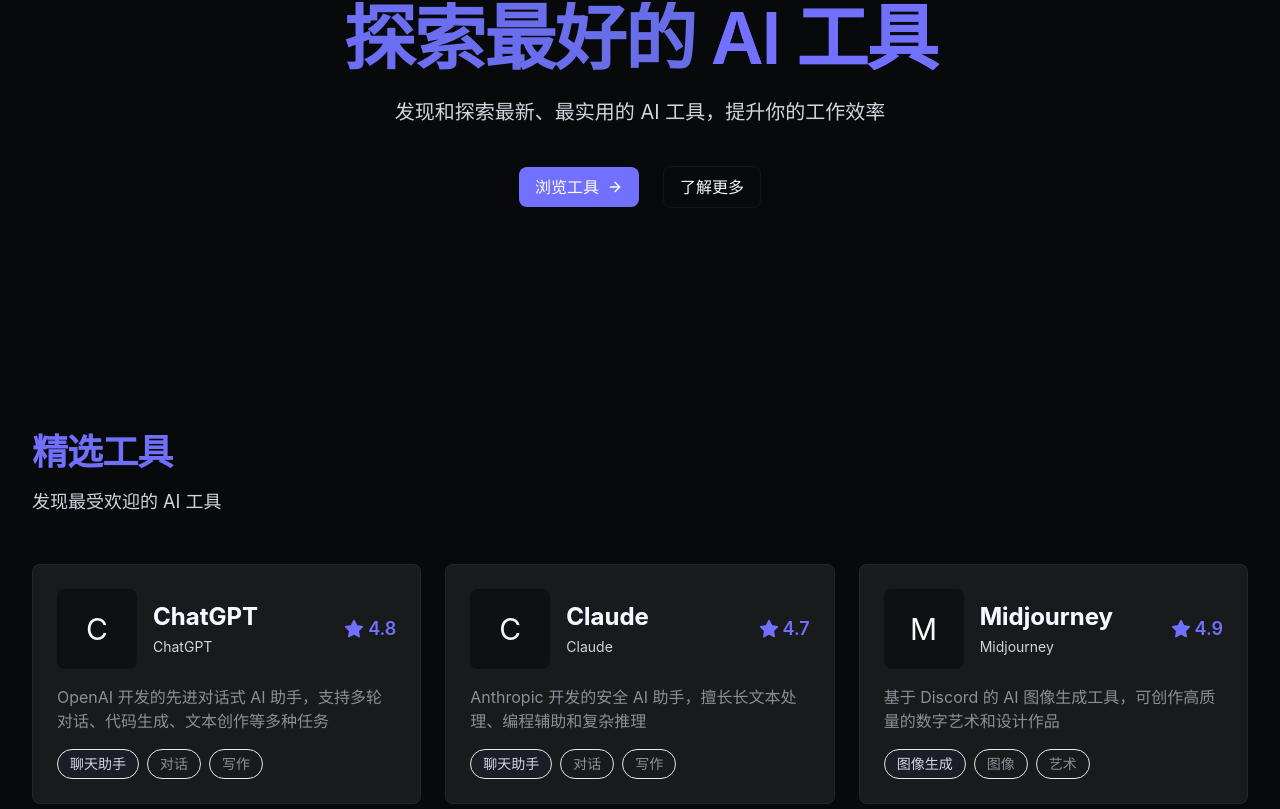
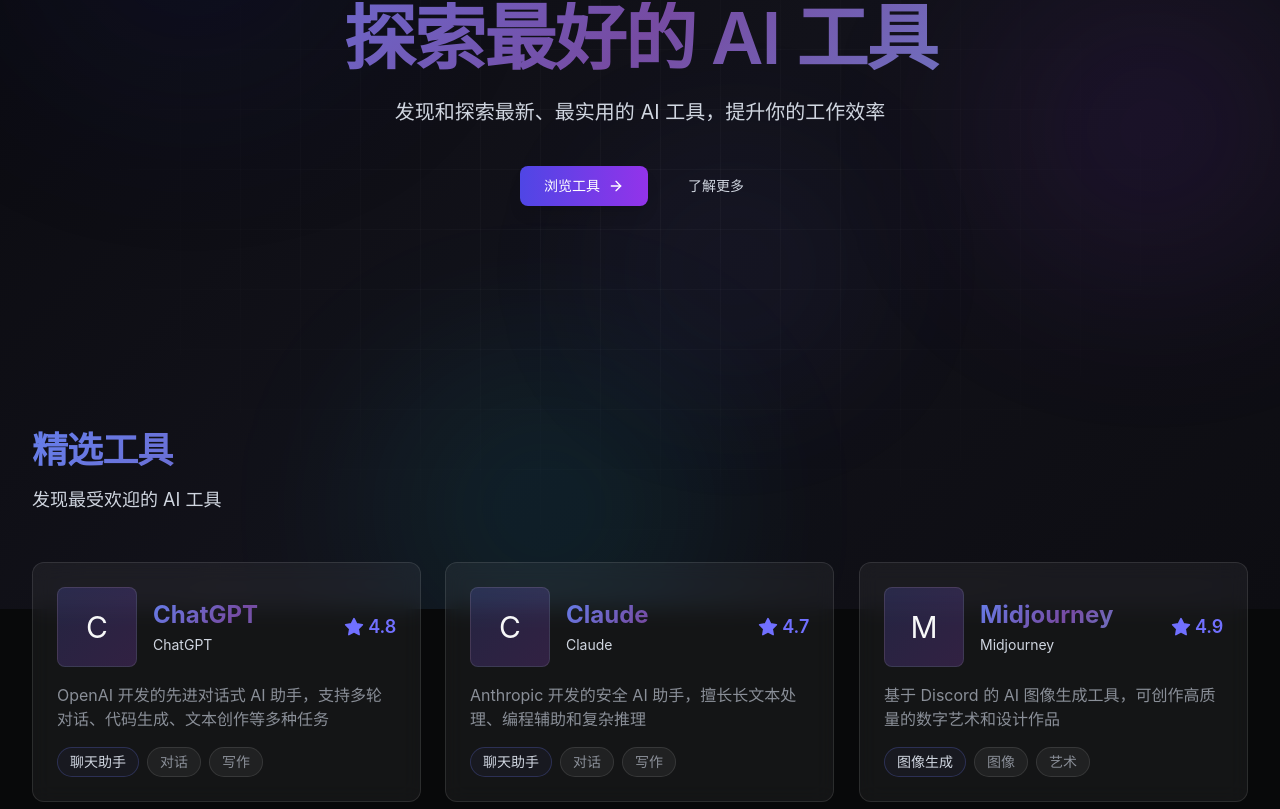
Before and after one commit to skydao/ai-tools-showcase, a Next.js app: page / in a window 1280 px wide. Shown: the part 191-1000 px from the top of the page. Built offline with nearby package versions, Linux system fonts and the light colour scheme.

Commit message:
Add dagou.cn.com style background effects: gradient, glow blobs, grid pattern, animations

```diff
--- a/app/globals.css
+++ b/app/globals.css
@@ -3,95 +3,211 @@
 @tailwind utilities;
 
 :root {
-  --background: #ffffff;
-  --foreground: #0a0a0a;
-}
+  --background: 0 0% 3%;
+  --foreground: 0 0% 98%;
 
-.dark {
-  --background: #08090a;
-  --foreground: #f7f8f8;
+  --card: 0 0% 4%;
+  --card-foreground: 0 0% 98%;
+
+  --popover: 0 0% 4%;
+  --popover-foreground: 0 0% 98%;
+
+  --primary: 0 0% 98%;
+  --secondary: 0 0% 50%;
+  --muted: 0 0% 25%;
+  --muted-foreground: 0 0% 65%;
+
+  --accent: 190 100% 50%;
+  --accent-foreground: 0 0% 98%;
+
+  --destructive: 0 62.8% 30.6%;
+  --destructive-foreground: 0 0% 98%;
+
+  --border: 0 0% 20%;
+  --input: 0 0% 20%;
+  --ring: 190 100% 50%;
+
+  --brand-violet: 262 83% 58%;
+  --brand-indigo: 239 84% 67%;
+  --brand-cyan: 189 100% 50%;
+
+  --bg: 0 0% 3%;
+  --panel: 0 0% 8%;
+  --border-main: 0 0% 20%;
+  --text-primary: 0 0% 98%;
+  --text-secondary: 0 0% 70%;
+  --text-tertiary: 0 0% 50%;
 }
 
 body {
-  color: var(--foreground);
-  background: var(--background);
+  color: rgb(var(--foreground));
+  background: rgb(var(--background));
   font-family: -apple-system, BlinkMacSystemFont, "Segoe UI", Roboto, "Helvetica Neue", Arial, sans-serif;
+  overflow-x: hidden;
+}
+
+/* 渐变背景 - 复制 dagou.cn.com 的效果 */
+.gradient-bg {
+  position: fixed;
+  top: 0;
+  left: 0;
+  right: 0;
+  bottom: 0;
+  z-index: -1;
+  overflow: hidden;
+  background: linear-gradient(135deg, #0a0a0f 0%, #12121a 50%, #0d0d12 100%);
+}
+
+/* 模糊光晕效果 */
+.glow-blob {
+  position: absolute;
+  border-radius: 50%;
+  filter: blur(80px);
+  opacity: 0.4;
+  animation: glow-pulse 8s ease-in-out infinite;
+}
+
+.glow-blob-1 {
+  top: -10%;
+  left: -10%;
+  width: 50%;
+  height: 50%;
+  background: radial-gradient(circle, rgba(26, 35, 126, 0.4) 0%, transparent 70%);
+  animation-delay: 0s;
+}
+
+.glow-blob-2 {
+  top: 20%;
+  right: -10%;
+  width: 40%;
+  height: 40%;
+  background: radial-gradient(circle, rgba(147, 51, 234, 0.3) 0%, transparent 70%);
+  animation-delay: 2s;
+}
+
+.glow-blob-3 {
+  bottom: -10%;
+  left: 20%;
+  width: 45%;
+  height: 45%;
+  background: radial-gradient(circle, rgba(0, 229, 255, 0.3) 0%, transparent 70%);
+  animation-delay: 4s;
+}
+
+.glow-blob-4 {
+  top: 40%;
+  left: 40%;
+  width: 35%;
+  height: 35%;
+  background: radial-gradient(circle, rgba(99, 102, 241, 0.25) 0%, transparent 70%);
+  animation-delay: 6s;
+}
+
+@keyframes glow-pulse {
+  0%, 100% {
+    opacity: 0.3;
+    transform: scale(1);
+  }
+  50% {
+    opacity: 0.5;
+    transform: scale(1.1);
+  }
+}
+
+/* 渐变网格背景 */
+.grid-pattern {
+  position: fixed;
+  top: 0;
+  left: 0;
+  right: 0;
+  bottom: 0;
+  z-index: -1;
+  background-image:
+    linear-gradient(rgba(255, 255, 255, 0.03) 1px, transparent 1px),
+    linear-gradient(90deg, rgba(255, 255, 255, 0.03) 1px, transparent 1px);
+  background-size: 60px 60px;
+  mask-image: radial-gradient(ellipse at center, black 0%, transparent 70%);
+}
+
+/* 入场动画 */
+@keyframes fadeInUp {
+  0% {
+    opacity: 0;
+    transform: translateY(30px) scale(0.95);
+  }
+  100% {
+    opacity: 1;
+    transform: translateY(0) scale(1);
+  }
+}
+
+@keyframes fadeInScale {
+  0% {
+    opacity: 0;
+    transform: scale(0.92);
+  }
+  100% {
+    opacity: 1;
+    transform: scale(1);
+  }
+}
+
+.animate-fade-in-up {
+  animation: fadeInUp 0.8s ease-out forwards;
+}
+
+.animate-fade-in-scale {
+  animation: fadeInScale 0.6s ease-out forwards;
+}
+
+.animate-delay-100 {
+  animation-delay: 100ms;
+}
+
+.animate-delay-200 {
+  animation-delay: 200ms;
+}
+
+.animate-delay-300 {
+  animation-delay: 300ms;
+}
+
+.animate-delay-400 {
+  animation-delay: 400ms;
+}
+
+/* 玻璃态效果 */
+.glass-effect {
+  background: rgba(255, 255, 255, 0.03);
+  backdrop-filter: blur(10px);
+  -webkit-backdrop-filter: blur(10px);
+  border: 1px solid rgba(255, 255, 255, 0.08);
+}
+
+/* 渐变文字 */
+.text-linear {
+  background: linear-gradient(135deg, #667eea 0%, #764ba2 50%, #6B8DD6 100%);
+  -webkit-background-clip: text;
+  -webkit-text-fill-color: transparent;
+  background-clip: text;
+}
+
+/* 按钮样式 */
+.button-ghost {
+  @apply px-4 py-2 rounded-lg text-sm font-medium text-secondaryText hover:bg-white/5 transition-all duration-200 hover:text-primary;
+}
+
+.button-primary {
+  @apply px-6 py-2.5 rounded-lg text-sm font-medium text-white bg-gradient-to-r from-indigo-600 to-purple-600 hover:from-indigo-700 hover:to-purple-700 transition-all duration-200 shadow-lg hover:shadow-xl;
+}
+
+/* 卡片样式 */
+.card-base {
+  @apply rounded-xl p-6 bg-white/5 border border-white/10 hover:border-white/20 transition-all duration-300;
 }
 
 @layer utilities {
   .text-balance {
     text-wrap: balance;
   }
-
-  /* Temporarily disabled animations
-  .animate-gradient {
-    animation: gradient 8s ease infinite;
-  }
-  */
-
-  /*
-  @keyframes gradient {
-    0%, 100% {
-      opacity: 0.5;
-    }
-    50% {
-      opacity: 1;
-    }
-  }
-
-  .animate-float {
-    animation: float 6s ease-in-out infinite;
-  }
-
-  .animate-float-delayed {
-    animation: float 6s ease-in-out infinite 3s;
-  }
-
-  @keyframes float {
-    0%, 100% {
-      transform: translateY(0) rotate(0deg);
-    }
-    50% {
-      transform: translateY(-20px) rotate(5deg);
-    }
-  }
-  */
 }
-
-@layer components {
-  .button-primary {
-    @apply px-4 py-2 bg-brand-violet hover:bg-brand-hover text-white rounded-lg font-medium transition-colors duration-200;
-  }
-
-  .button-ghost {
-    @apply px-4 py-2 border hover:bg-surface text-primary rounded-lg font-medium transition-colors duration-200;
-    border-color: rgba(255,255,255,0.05);
-  }
-
-  .card-base {
-    @apply bg-surface border rounded-lg hover:border-brand-violet/30 transition-all duration-300;
-    border-color: rgba(255,255,255,0.05);
-  }
-
-  .text-linear {
-    @apply bg-gradient-to-r from-brand-violet to-brand-indigo bg-clip-text text-transparent;
-  }
-}
-
-/* Custom scrollbar */
-::-webkit-scrollbar {
-  width: 10px;
-}
-
-::-webkit-scrollbar-track {
-  background: var(--background);
-}
-
-::-webkit-scrollbar-thumb {
-  background: #7c3aed;
-  border-radius: 5px;
-}
-
-::-webkit-scrollbar-thumb:hover {
-  background: #6d28d9;
-}
--- a/app/page.tsx
+++ b/app/page.tsx
@@ -5,18 +5,27 @@
 export default function Home() {
   return (
     <main className="min-h-screen relative">
+      {/* 背景效果 - 复制 dagou.cn.com */}
+      <div className="gradient-bg">
+        <div className="glow-blob glow-blob-1" />
+        <div className="glow-blob glow-blob-2" />
+        <div className="glow-blob glow-blob-3" />
+        <div className="glow-blob glow-blob-4" />
+        <div className="grid-pattern" />
+      </div>
+
       {/* Hero Section */}
-      <section className="py-24 sm:py-32">
+      <section className="py-24 sm:py-32 relative">
         <div className="mx-auto max-w-7xl px-4 sm:px-6 lg:px-8">
-          <div className="text-center">
+          <div className="text-center animate-fade-in-up">
             <h1 className="text-balance text-4xl font-semibold tracking-tight text-linear sm:text-6xl lg:text-7xl">
               探索最好的
               <span className="text-brand-violet"> AI 工具</span>
             </h1>
-            <p className="mt-6 text-lg leading-8 text-secondaryText sm:text-xl">
+            <p className="mt-6 text-lg leading-8 text-secondaryText sm:text-xl animate-fade-in-up animate-delay-100">
               发现和探索最新、最实用的 AI 工具，提升你的工作效率
             </p>
-            <div className="mt-10 flex items-center justify-center gap-x-6">
+            <div className="mt-10 flex items-center justify-center gap-x-6 animate-fade-in-up animate-delay-200">
               <Link
                 href="/tools"
                 className="button-primary flex items-center gap-2"
@@ -30,9 +39,9 @@
       </section>
 
       {/* Featured Tools */}
-      <section className="py-24">
+      <section className="py-24 relative">
         <div className="mx-auto max-w-7xl px-4 sm:px-6 lg:px-8">
-          <div className="mb-12">
+          <div className="mb-12 animate-fade-in-up animate-delay-100">
             <h2 className="text-3xl font-semibold tracking-tight text-linear sm:text-4xl">
               精选工具
             </h2>
@@ -41,15 +50,18 @@
             </p>
           </div>
           <div className="grid gap-6 sm:grid-cols-2 lg:grid-cols-3">
-            {featuredTools.map((tool) => (
+            {featuredTools.map((tool, index) => (
               <Link
                 key={tool.id}
                 href={`/tools/${tool.id}`}
-                className="card-base p-6"
+                className="card-base glass-effect animate-fade-in-scale"
+                style={{
+                  animationDelay: `${(index % 3) * 100}ms`
+                }}
               >
                 <div className="flex flex-col gap-4">
                   <div className="flex items-center gap-4">
-                    <div className="w-20 h-20 bg-panel rounded-lg flex items-center justify-center text-3xl">
+                    <div className="w-20 h-20 bg-gradient-to-br from-indigo-500/20 to-purple-500/20 rounded-lg flex items-center justify-center text-3xl border border-white/10">
                       {tool.name.charAt(0)}
                     </div>
                     <div className="flex-1">
@@ -69,13 +81,13 @@
                   <p className="text-base text-tertiary">{tool.description}</p>
 
                   <div className="flex flex-wrap gap-2">
-                    <span className="rounded-full border border-subtle px-3 py-1 text-sm text-secondaryText bg-brand-indigo/5">
+                    <span className="rounded-full border border-brand-indigo/30 px-3 py-1 text-sm text-secondaryText bg-brand-indigo/5">
                       {tool.category}
                     </span>
                     {tool.tags.slice(0, 2).map((tag) => (
                       <span
                         key={tag}
-                        className="rounded-full border border-subtle px-3 py-1 text-sm text-tertiary"
+                        className="rounded-full border border-white/10 px-3 py-1 text-sm text-tertiary bg-white/5"
                       >
                         {tag}
                       </span>
@@ -89,9 +101,9 @@
       </section>
 
       {/* Categories */}
-      <section className="py-24 border-t border-subtle">
+      <section className="py-24 border-t border-white/10 relative">
         <div className="mx-auto max-w-7xl px-4 sm:px-6 lg:px-8">
-          <div className="mb-12">
+          <div className="mb-12 animate-fade-in-up">
             <h2 className="text-3xl font-semibold tracking-tight text-linear sm:text-4xl">
               按类别浏览
             </h2>
@@ -100,13 +112,16 @@
             </p>
           </div>
           <div className="grid gap-4 sm:grid-cols-2 lg:grid-cols-4">
-            {categories.map((category) => (
+            {categories.map((category, index) => (
               <Link
                 key={category}
                 href={`/tools?category=${category}`}
-                className="card-base p-6 flex items-center gap-4"
+                className="card-base glass-effect flex items-center gap-4 animate-fade-in-scale"
+                style={{
+                  animationDelay: `${index * 100}ms`
+                }}
               >
-                <div className="flex h-14 w-14 items-center justify-center rounded-xl bg-brand-indigo/10 text-brand-violet">
+                <div className="flex h-14 w-14 items-center justify-center rounded-xl bg-gradient-to-br from-indigo-500/20 to-cyan-500/20 text-brand-violet border border-white/10">
                   <Sparkles className="h-7 w-7" />
                 </div>
                 <div>
@@ -128,9 +143,9 @@
       </section>
 
       {/* CTA Section */}
-      <section className="py-24 border-t border-subtle">
+      <section className="py-24 border-t border-white/10 relative">
         <div className="mx-auto max-w-7xl px-4 sm:px-6 lg:px-8">
-          <div className="card-base p-12 text-center">
+          <div className="card-base glass-effect p-12 text-center animate-fade-in-scale">
             <h2 className="text-3xl font-semibold tracking-tight text-linear sm:text-4xl">
               发现更多 AI 工具
             </h2>
```
